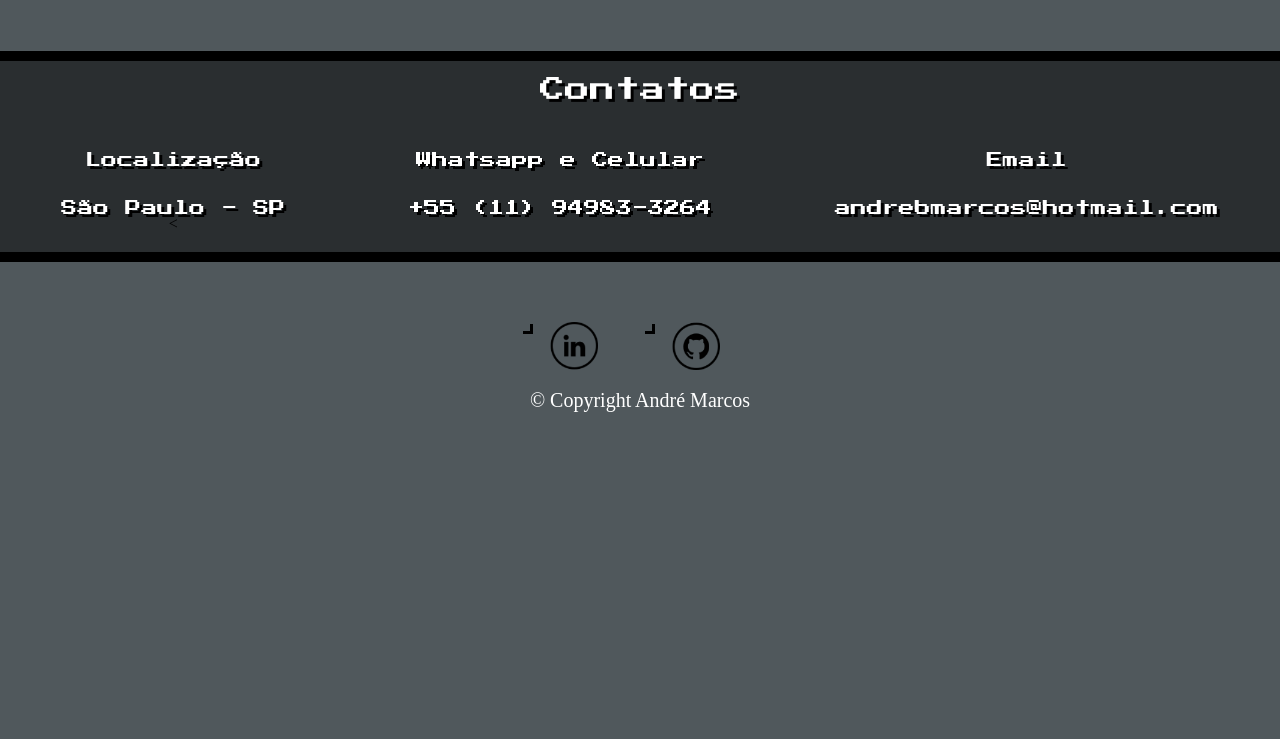
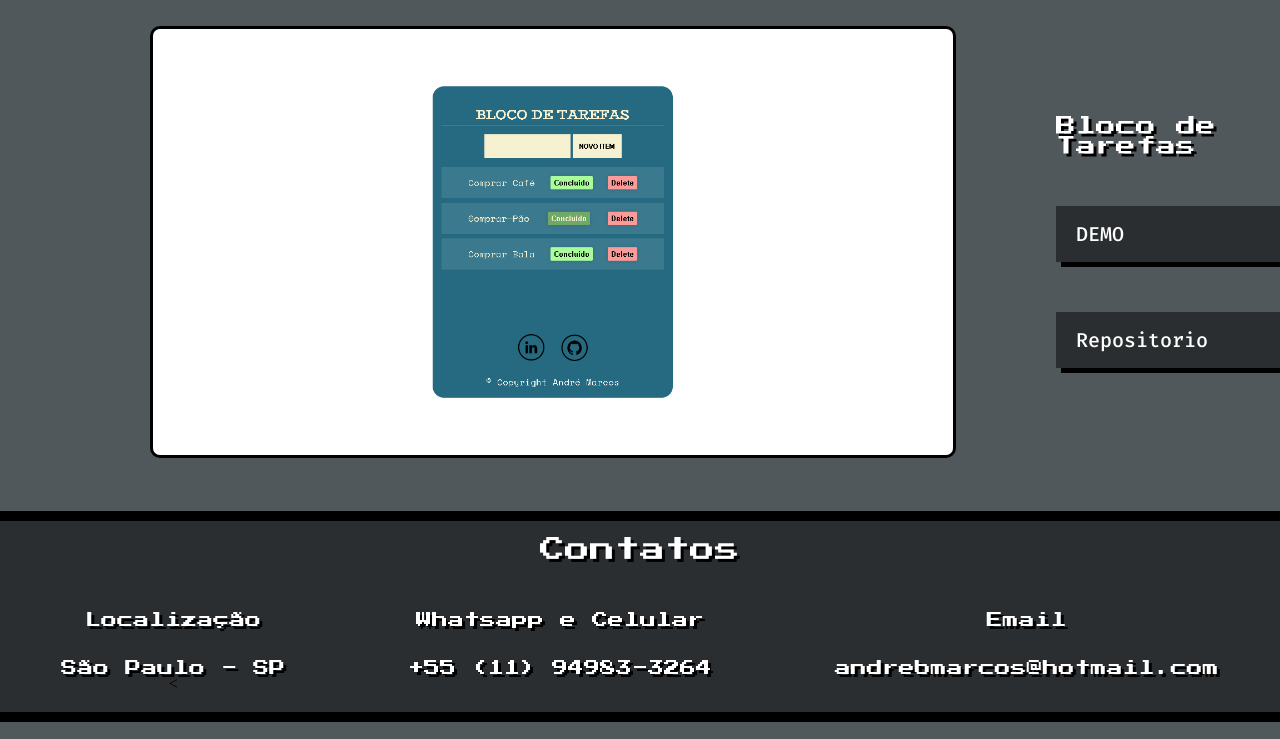
Before and after one commit to andrebmarcos/Portfolio, a plain HTML site: page index.html in a window 1280 px wide. Shown: the part 2230-2969 px from the top of the page. Before the commit the page ends 2660 px from the top, so only its background shows below. Drawn offline with Linux system fonts and the light colour scheme.

Commit message:
Incluindo o projeto Bloco de Tarefas

```diff
--- a/css/index.css
+++ b/css/index.css
@@ -148,5 +148,5 @@ footer img {
 .copyright {
 	font-size: 20px;
 	margin: 20px 0 0;
-    color: white;
+    color: #ffffff;
 }
--- a/index.html
+++ b/index.html
@@ -131,6 +131,15 @@
             </div>
         </dl>
 
+        <dl class="projetos">
+            <img class="iconprojeto" src="assets/img/Bloco_de_Tarefas.png" all="Projeto Bloco de Tarefas">
+            <div class="right">
+            <h1 id="subtitulo">Bloco de Tarefas</h1>
+            <a class="buttonDemo" id="button" href="https://andrebmarcos.github.io/blocodetarefas/" lang="en">DEMO</a>
+            <a class="buttonReposi" id="button" href="https://github.com/andrebmarcos/blocodetarefas" lang="en">Repositorio</a>
+            </div>
+        </dl>
+
     </section>
 
     <section class="section4" id="contatos">
@@ -150,11 +159,12 @@
         </dl>
         </div>
     </section>
+
     <footer>
-		<a href="https://www.linkedin.com/in/andrebmarcos/"><img src="assets/img/linkedin_2.png" alt="Logo Linkedln"></a>
-		<a href="https://github.com/andrebmarcos"><img src="assets/img/git_2.png" alt="Logo GitHub"></a>
+        <a href="https://www.linkedin.com/in/andrebmarcos/"><img src="assets/img/linkedin_2.png" alt="Logo Linkedln"></a>
+        <a href="https://github.com/andrebmarcos"><img src="assets/img/git_2.png" alt="Logo GitHub"></a>
 
-		<p class="copyright">&copy; Copyright André Marcos</p>
-	</footer>
-    </body>
+        <p class="copyright">&copy; Copyright André Marcos</p>
+      </footer>
+
 </html>
```
Also changed, not shown: assets/img/Bloco_de_Tarefas.png (added).
